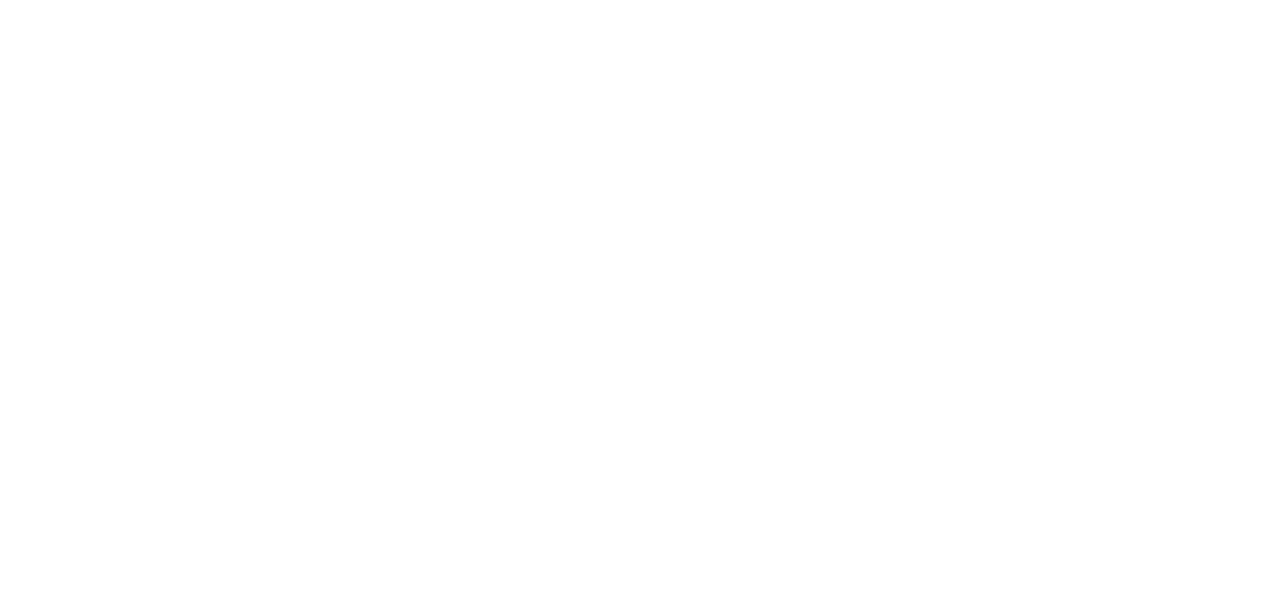
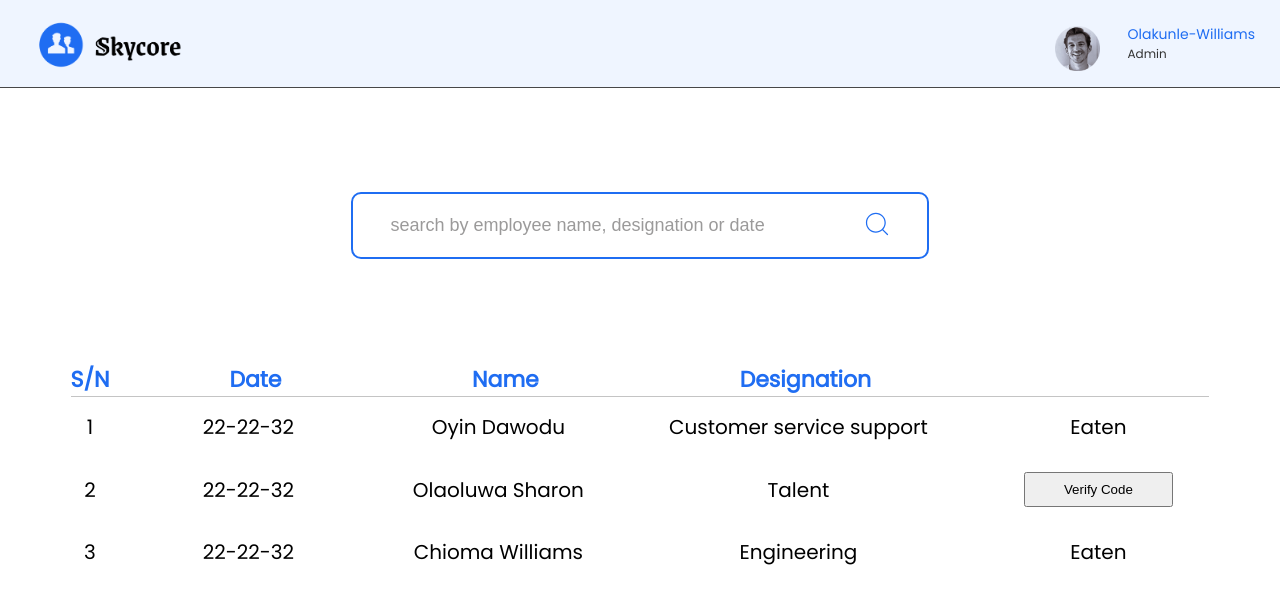
Before and after one commit to mzoyinda/MealTracker, a React (Vite) app: page /admin/manage-users in a window 1280 px wide. Before the commit this address had no page. Shown: the top 604 px of the page. Built offline with nearby package versions, Linux system fonts and the light colour scheme.

Commit message:
new changes

```diff
--- a/src/App.jsx
+++ b/src/App.jsx
@@ -9,6 +9,7 @@
 import SetPassword from "./screens/Home/SetPassword";
 // import { PrivateRoute } from './auth/RequireAuth';
 import "./App.css";
+import Manager from "./screens/Admin/Manager";
 
 function App() {
   return (
@@ -26,6 +27,7 @@
         <Route  path="vendor" element={<Vendor/>}  />
         <Route  path="admin" element={<Admin/>}  >
           <Route element={<AdminHome/>}  index />
+          <Route element={<Manager/>} path="manage-users"  />
         </Route>
 
         {/* protected routes */}
--- a/src/screens/Admin/Manager.jsx
+++ b/src/screens/Admin/Manager.jsx
@@ -1,20 +1,104 @@
-import React from 'react'
-import styled from 'styled-components';
-import Cards from './Cards';
-import Header from './Header';
-import Table from './Table';
+import React from "react";
+import { BiCalendar } from "react-icons/bi";
+import styled from "styled-components";
+import Table from "../../components/Table";
+import { CiSearch } from "react-icons/ci";
 
 const Manager = () => {
   return (
-    <HomeContainer>
-        <Header/>
-        <Table/>
-    </HomeContainer>
-  )
-}
+    <Container>
+      <div className="top__section">
+        <div className="input__container">
+          <form className="box">
+            <input
+              type="text"
+              placeholder="search by employee name, designation or date"
+            />
+            <button to="/vendor">
+              <CiSearch />
+            </button>
+          </form>
+        </div>
+      </div>
+      <Table />
+    </Container>
+  );
+};
 
-const HomeContainer = styled.div`
+const Container = styled.section`
+  .top__section {
+    display: flex;
+    justify-content: center;
+    align-items: center;
+    gap: 30px;
+    margin-top: 87px;
+    height: 100px;
 
+    .input__container {
+      display: flex;
+      justify-content: center;
+      align-items: center;
+
+      .box {
+        width: 578px;
+        border: 2px solid #1f6df2;
+        border-radius: 10px;
+        display: flex;
+        justify-content: center;
+        align-items: center;
+        input {
+          width: 80%;
+          border: transparent;
+          margin: 5px 0;
+          font-weight: 200;
+          font-size: 18px;
+          line-height: 27px;
+          padding: 13px 0;
+          ::placeholder {
+            color: #9b9a9a;
+          }
+        }
+        svg {
+          margin-left: 12px;
+          width: 30px;
+          height: 30px;
+          color: #1f6df2;
+
+          :hover {
+            cursor: pointer;
+          }
+        }
+        button {
+          width: 40px;
+          background: transparent;
+          color: #111111;
+          padding: 0;
+          border: none;
+        }
+      }
+    }
+
+    .sort {
+      align-self: baseline;
+      p {
+        font-weight: 400;
+        font-size: 18px;
+        line-height: 27px;
+        color: #222222;
+      }
+      select {
+        display: flex;
+        flex-direction: row;
+        align-items: center;
+        padding: 0px 18px;
+        gap: 39px;
+        width: 140px;
+        height: 51px;
+        border: 1px solid #6a6666;
+        border-radius: 10px;
+      }
+    }
+  }
 `;
 
-export default Manager
+export default Manager;
```
